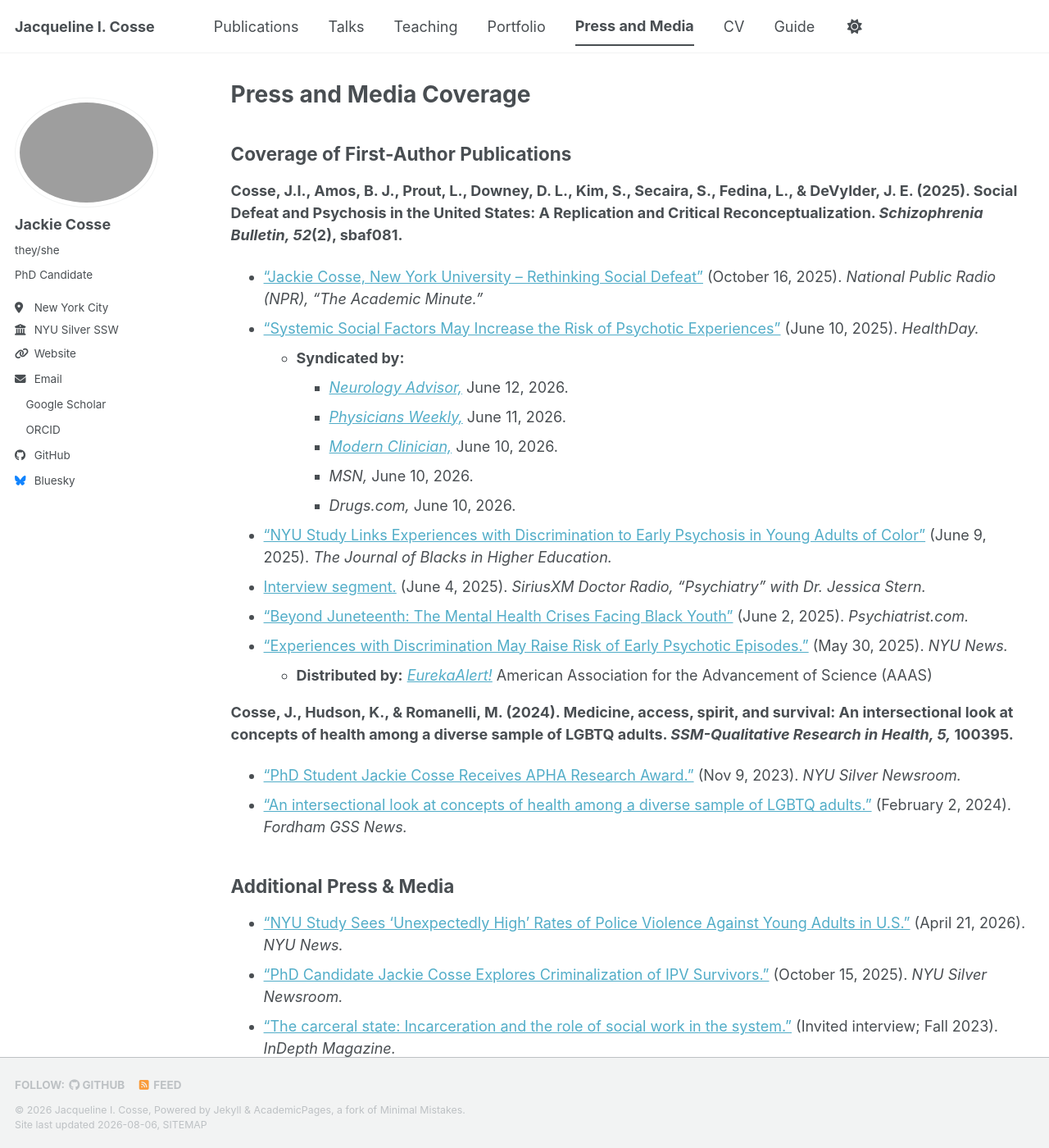
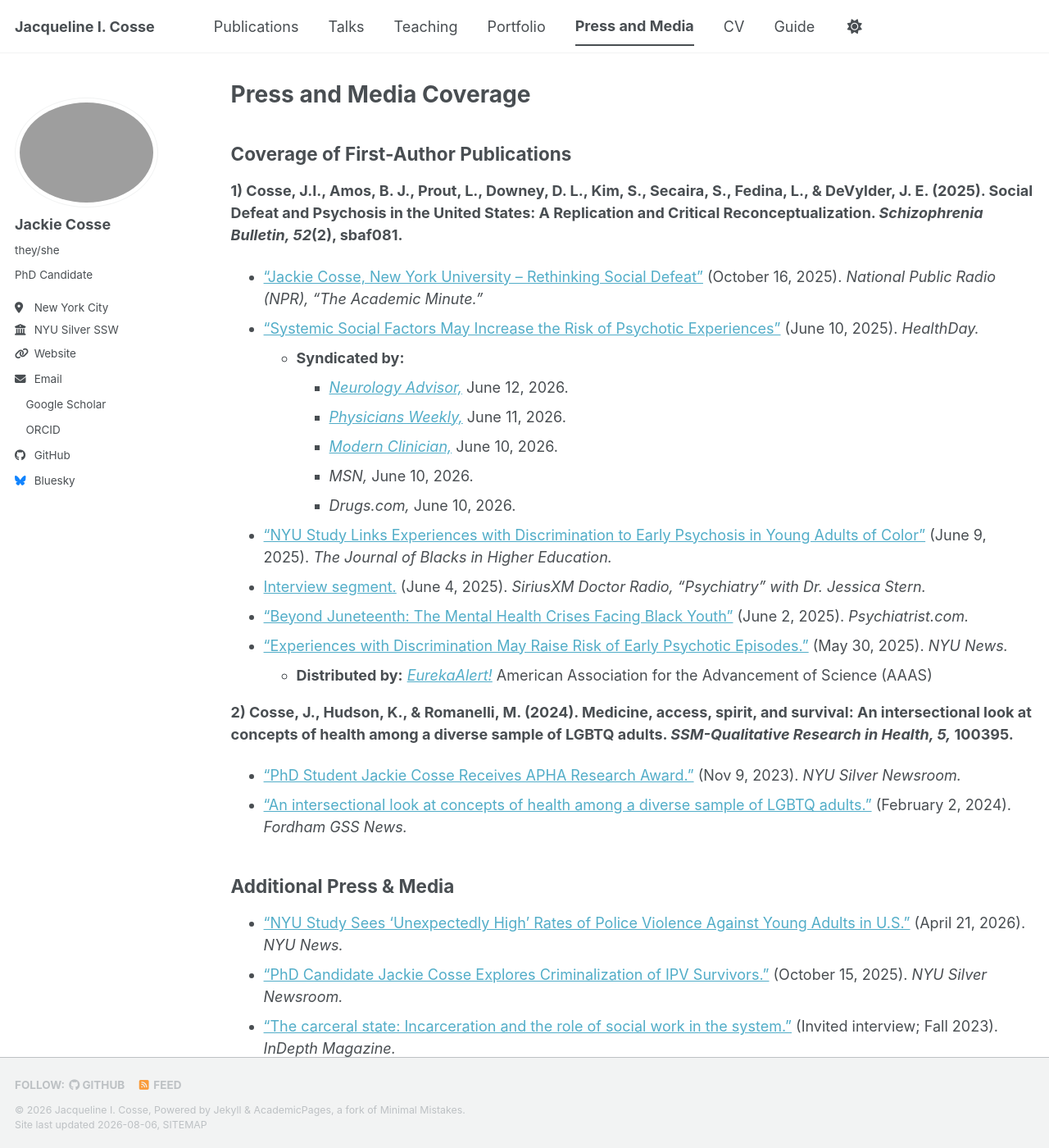
Before and after one commit to jackiecosse/jackiecosse.com, a Jekyll site: the page built from _pages/press.md, in a window 1280 px wide and 1400 px high. Shown: the whole window at 82% size. Built offline with Jekyll 4.4.1, drawn with Linux system fonts in a browser that asks for light colours; a style sheet for code colours, icons or effects is not loaded.

Commit message:
Update press.md

```diff
--- a/_pages/press.md
+++ b/_pages/press.md
@@ -10,7 +10,7 @@ redirect_from:
 {% include base_path %}
 
 ## Coverage of First-Author Publications
-<b>Cosse, J.I., Amos, B. J., Prout, L., Downey, D. L., Kim, S., Secaira, S., Fedina, L., & DeVylder, J. E. (2025). Social Defeat and Psychosis in the United States: A Replication and Critical Reconceptualization. _Schizophrenia Bulletin, 52_(2), sbaf081.</b>
+<b>1) Cosse, J.I., Amos, B. J., Prout, L., Downey, D. L., Kim, S., Secaira, S., Fedina, L., & DeVylder, J. E. (2025). Social Defeat and Psychosis in the United States: A Replication and Critical Reconceptualization. _Schizophrenia Bulletin, 52_(2), sbaf081.</b>
   - [“Jackie Cosse, New York University – Rethinking Social Defeat”](https://www.npr.org/player/embed/fis-564572329-3937612d0077a23652a5bac638abc529/fis-564572329-3937612d0077a23652a5bac638abc529-enclosure-audio) (October 16, 2025). _National Public Radio (NPR), “The Academic Minute.”_
   - [“Systemic Social Factors May Increase the Risk of Psychotic Experiences”](https://www.healthday.com/healthpro-news/mental-health/systemic-social-factors-may-increase-the-risk-of-psychotic-experiences) (June 10, 2025). _HealthDay._
     - **Syndicated by:**
@@ -25,7 +25,7 @@ redirect_from:
   - [“Experiences with Discrimination May Raise Risk of Early Psychotic Episodes.”](https://www.nyu.edu/about/news-publications/news/2025/may/experiences-with-discrimination-may-raise-risk-of-psychotic-epis.html) (May 30, 2025). _NYU News._
     - **Distributed by:** [_EurekaAlert!_](https://www.eurekalert.org/news-releases/1085709) American Association for the Advancement of Science (AAAS)
 
-<b>Cosse, J., Hudson, K., & Romanelli, M. (2024). Medicine, access, spirit, and survival: An intersectional look at concepts of health among a diverse sample of LGBTQ adults. _SSM-Qualitative Research in Health, 5,_ 100395.</b>
+<b>2) Cosse, J., Hudson, K., & Romanelli, M. (2024). Medicine, access, spirit, and survival: An intersectional look at concepts of health among a diverse sample of LGBTQ adults. _SSM-Qualitative Research in Health, 5,_ 100395.</b>
   - [“PhD Student Jackie Cosse Receives APHA Research Award.”](https://socialwork.nyu.edu/news/2023/jackie-cosse-apha-award.html) (Nov 9, 2023). _NYU Silver Newsroom._
   - [“An intersectional look at concepts of health among a diverse sample of LGBTQ adults.”](https://gss.news.fordham.edu/faculty/an-intersectional-look-at-concepts-of-health-among-a-diverse-sample-of-lgbtq-adults/) (February 2, 2024). _Fordham GSS News._
 
```
